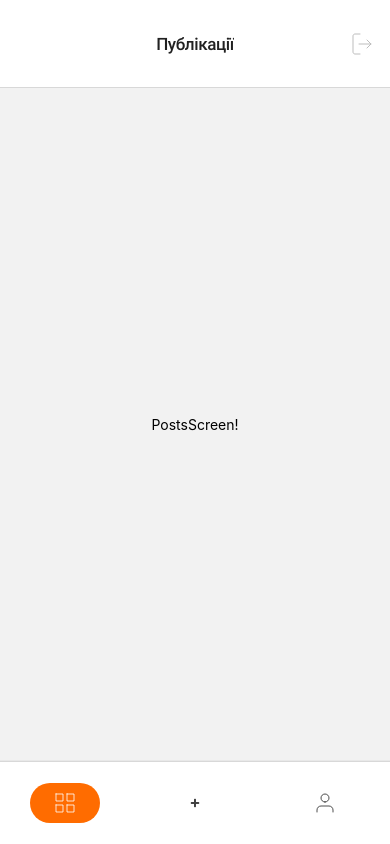
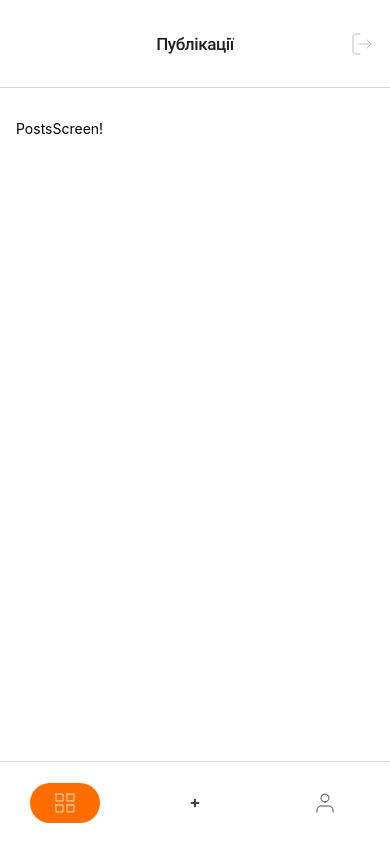
Before and after one commit to VIlliaV/hw-native, a React Native app: screen /Home in a window 390 px wide. Built offline with nearby package versions, Linux system fonts and the light colour scheme.

Commit message:
ADD || HeadContainer

```diff
--- /dev/null
+++ b/components/HeadContainer.js
@@ -0,0 +1,19 @@
+import { View } from "react-native";
+import { color } from "../style/color";
+
+const HeadContainer = ({ children }) => {
+  return (
+    <View
+      style={{
+        backgroundColor: color.bg,
+        paddingHorizontal: 16,
+        paddingVertical: 32,
+        minHeight: "100%",
+      }}
+    >
+      {children}
+    </View>
+  );
+};
+
+export default HeadContainer;
--- a/screens/homeMainScreens/Home.js
+++ b/screens/homeMainScreens/Home.js
@@ -85,9 +85,5 @@ const styleHome = {
   }),
   tabBarStyle: {
     height: 83,
-    shadowColor: "rgba(0, 0, 0, 0.30)",
-    shadowOffset: { width: 0, height: -0.5 },
-    shadowOpacity: 0.3,
-    shadowRadius: 0,
   },
 };
--- a/screens/homeMainScreens/PostsScreen.js
+++ b/screens/homeMainScreens/PostsScreen.js
@@ -1,10 +1,11 @@
 import { Text, View } from "react-native";
+import HeadContainer from "../../components/HeadContainer";
 
 const PostsScreen = () => {
   return (
-    <View style={{ flex: 1, justifyContent: "center", alignItems: "center" }}>
+    <HeadContainer>
       <Text>PostsScreen!</Text>
-    </View>
+    </HeadContainer>
   );
 };
 
```
